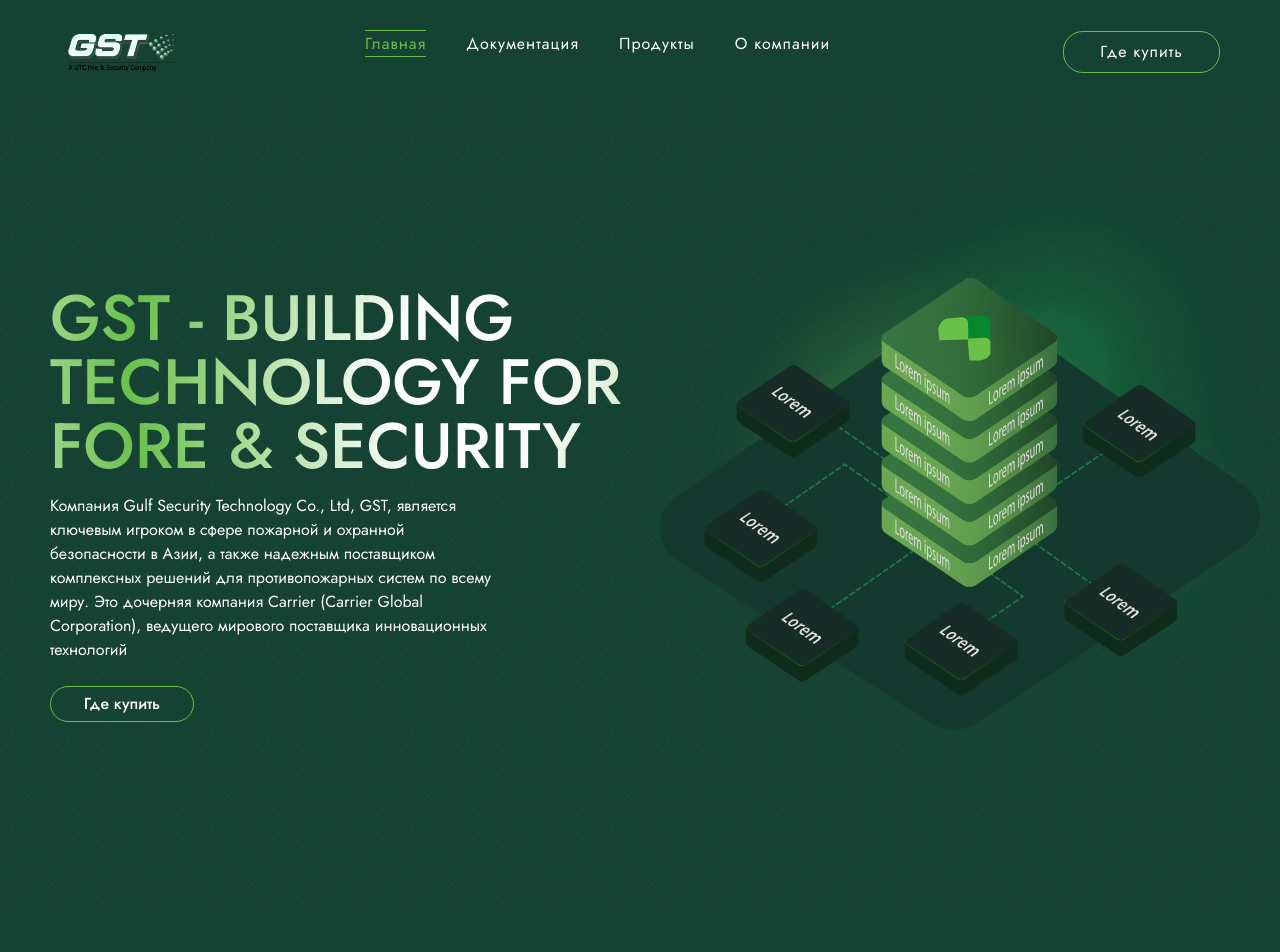
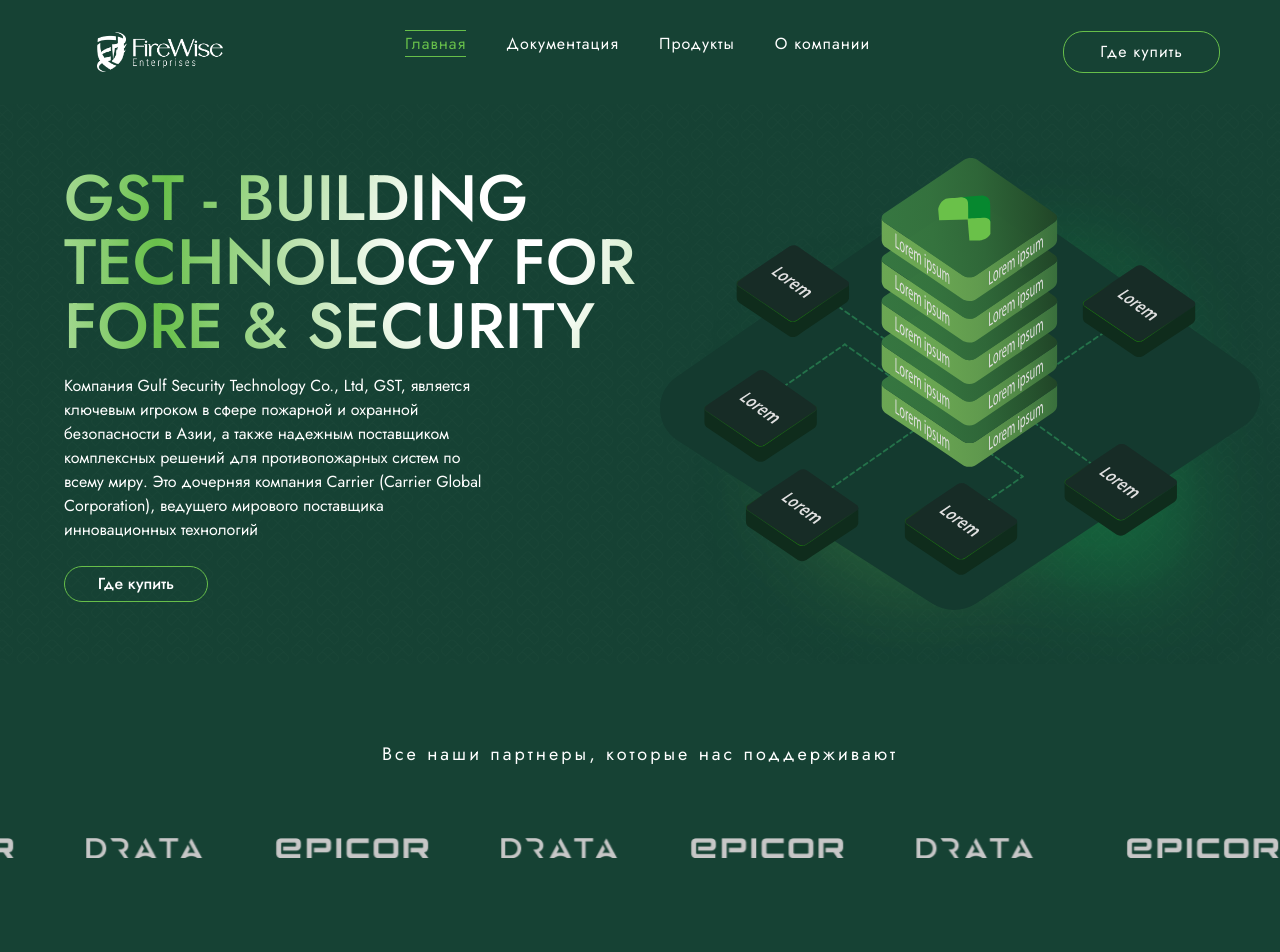
Before and after one commit to Rofiyev/firewase, a React (Vite) app: page / in a window 1280 px wide. Shown: the top 952 px of the page. Built offline with nearby package versions, Linux system fonts and the light colour scheme; no server answers.

Commit message:
changecd

```diff
--- a/src/components/Footer/index.css
+++ b/src/components/Footer/index.css
@@ -10,11 +10,12 @@
   width: 40%;
 }
 footer .col-1 img {
-  filter: grayscale(100%) sepia(100%) hue-rotate(90deg);
-  width: 120px;
-  height: 60px;
+  width: 350px;
+  height: 100px;
   object-fit: cover;
   cursor: pointer;
+  object-fit: contain;
+  filter: brightness(0) invert(1);
 }
 footer .col-1 h5 {
   color: white;
--- a/src/components/Footer/index.tsx
+++ b/src/components/Footer/index.tsx
@@ -11,7 +11,6 @@
 export default function Footer() {
   const [category, setCategory] = useState([]);
   const [docs, setDocs] = useState<string[]>([]);
-  const handleSubmit = (e: FormEvent<HTMLFormElement>) => e.preventDefault();
 
   useEffect(() => {
     (async () => {
@@ -34,14 +33,6 @@
             </Link>
             <div className="wrap">
               <h5>Будьте в курсе последних новостей</h5>
-              <form onSubmit={handleSubmit} className="newsletter">
-                <input
-                  name="email"
-                  type="text"
-                  placeholder="Введите адрес электронной почты"
-                />
-                <button className="btn">Отправка</button>
-              </form>
             </div>
             <div className="socials">
               <FaFacebook className="icon" />
--- a/src/components/Navbar/index.css
+++ b/src/components/Navbar/index.css
@@ -16,14 +16,14 @@
   width: 100%;
 }
 .header .brand {
-  width: 120px;
-  height: 60px;
+  width: 200px;
+  height: 40px;
 }
 .header .brand img {
   height: 100%;
   width: 100%;
-  object-fit: cover;
-  filter: grayscale(100%) sepia(100%) hue-rotate(90deg);
+  object-fit: contain;
+  filter: brightness(0) invert(1);
   cursor: pointer;
 }
 .header nav ul {
--- a/src/pages/home/index.css
+++ b/src/pages/home/index.css
@@ -1,5 +1,5 @@
 .home {
-  min-height: 100vh;
+  min-height: 80vh;
   width: 100%;
   background-color: var(--dark_green);
   position: absolute;
@@ -29,12 +29,12 @@
 .home .home__main .info {
   width: 50%;
   color: white;
-  padding-left: 50px;
+  padding-left: 4rem;
   margin-left: auto;
 }
 .home .home__main .images__wrapper {
   width: 50%;
-  height: 100vh;
+  height: 70vh;
   background: linear-gradient(rgba(22, 66, 52, 0.1), rgba(22, 66, 52, 0.1)),
     url("../../assets/home-shape.webp");
   background-repeat: no-repeat;
@@ -104,7 +104,6 @@
 
 .home .home__main .info p {
   width: 75%;
-  margin-top: 1rem;
 }
 
 .home .home__main .info .btns__info {
@@ -152,7 +151,8 @@
   overflow-x: hidden;
   padding: 0 0;
   white-space: nowrap;
-  height: 200px;
+  height: 40px;
+  overflow: hidden;
   position: relative;
   display: flex;
   gap: 0px;
@@ -216,7 +216,7 @@
   position: relative;
   left: 50%;
   transform: translateX(-50%);
-  height: 60px;
+  height: 50px;
   width: 40px;
   display: flex;
   justify-content: center;
@@ -387,6 +387,7 @@
   margin: 0 auto;
   display: flex;
   padding-block: 2rem;
+
 }
 .accordion .accordion_image_gallery .accordion_item {
   max-height: 800px;
@@ -397,8 +398,9 @@
   margin: 0 10px;
   border-radius: 1.2rem;
   flex: 0.5;
-  padding: 1rem;
   transition: 1s ease-in-out;
+  border: 1px solid var(--light__green);
+  overflow: hidden;
 }
 .accordion .accordion_image_gallery .accordion_item.active {
   flex: 5;
@@ -426,10 +428,11 @@
   height: 100%;
   align-items: center;
   justify-content: space-between;
-  padding-left: 15px;
   display: none;
   opacity: 0;
   transition: 0.7s ease-in-out;
+  gap: 20px;
+  padding: 0 !important;
 }
 .accordion
   .accordion_image_gallery
@@ -503,10 +506,20 @@
   .accordion_item
   .left
   .accordion-body
+  .accordion-images {
+    width: 50%;
+    height: 100%;
+    background-color: #fff;
+  }
+.accordion
+  .accordion_image_gallery
+  .accordion_item
+  .left
+  .accordion-body
   .accordion-images
   img {
   width: 100%;
-  height: 250px;
+  height: 100%;
   object-fit: cover;
 }
 .accordion
--- a/src/pages/home/index.tsx
+++ b/src/pages/home/index.tsx
@@ -24,7 +24,7 @@
 
   useEffect(() => {
     window.addEventListener("scroll", () => {
-      if (window.scrollY > window.innerHeight / 0.8) setBgIsActive(true);
+      if (window.scrollY > window.innerHeight / 1.2) setBgIsActive(true);
       else setBgIsActive(false);
     });
   }, []);
@@ -46,7 +46,7 @@
       const elem = document.querySelector(hash);
       setTimeout(() => {
         elem?.scrollIntoView({ behavior: "smooth" });
-      }, 1000);
+      }, 1500);
     }
   }, [hash]);
 
--- a/src/pages/products/index.css
+++ b/src/pages/products/index.css
@@ -6,7 +6,7 @@
 .category_products ul {
   margin-left: auto;
   margin-right: auto;
-  width: 70%;
+  width: 90%;
   text-align: left;
   display: flex;
   flex-wrap: wrap;
--- a/src/pages/products/index.tsx
+++ b/src/pages/products/index.tsx
@@ -23,24 +23,16 @@
       const { data, success } = await getProducts({
         category_id: params as string,
       });
-      if (success) {
+      const res = await getCategorys();
+      if (success && res.success) {
         setItems(data);
+        setFiltered(res.data);
         setIsLoading(false);
       }
     })();
   }, [params]);
 
-  useEffect(() => {
-    setIsLoading(true);
-    (async () => {
-      const { data, success } = await getCategorys();
-      if (success) {
-        setFiltered(data);
-        setIsLoading(false);
-      }
-    })();
-    window.scrollTo({ top: 0, behavior: "smooth" });
-  }, []);
+  useEffect(() => window.scrollTo({ top: 0, behavior: "smooth" }), []);
 
   return (
     <Layout>
@@ -50,9 +42,10 @@
             <h3>Отфильтровано по:</h3>
             <ul style={{ justifyContent: "center" }}>
               {!filtered.length ? (
-                <div className="spinner-border text-success" role="status">
-                  {/* <span className="sr-only">Loading...</span> */}
-                </div>
+                <div
+                  className="spinner-border text-success"
+                  role="status"
+                ></div>
               ) : (
                 <>
                   <li
@@ -88,9 +81,7 @@
           </div>
           <div className="filtered_products">
             {isLoading ? (
-              <div className="spinner-border text-success" role="status">
-                {/* <span className="sr-only">Loading...</span> */}
-              </div>
+              <div className="spinner-border text-success" role="status"></div>
             ) : (
               <>
                 {items.map((item: INewProducts, i: number) => (
```
Also changed, not shown: src/assets/logo.png.
